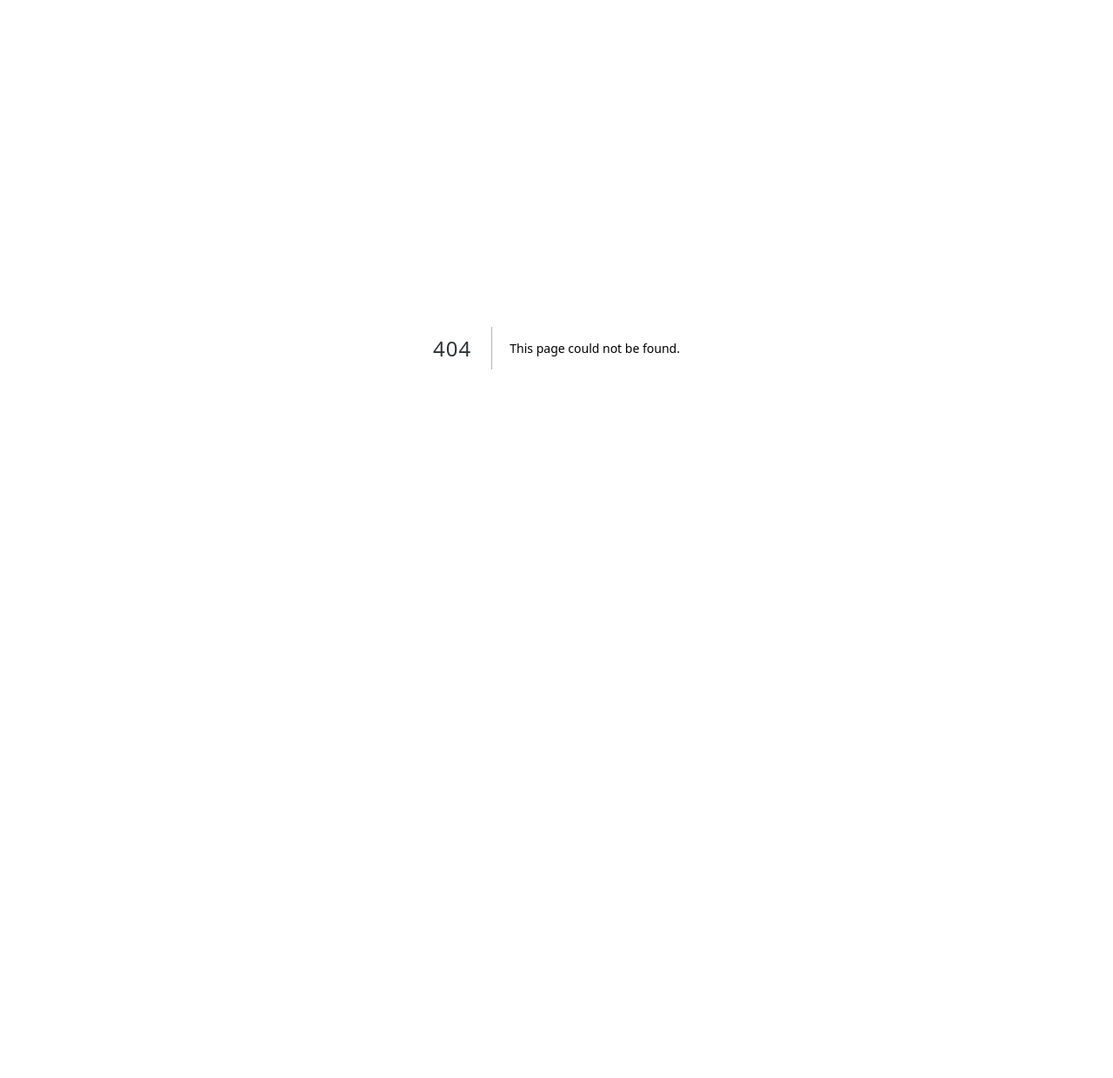
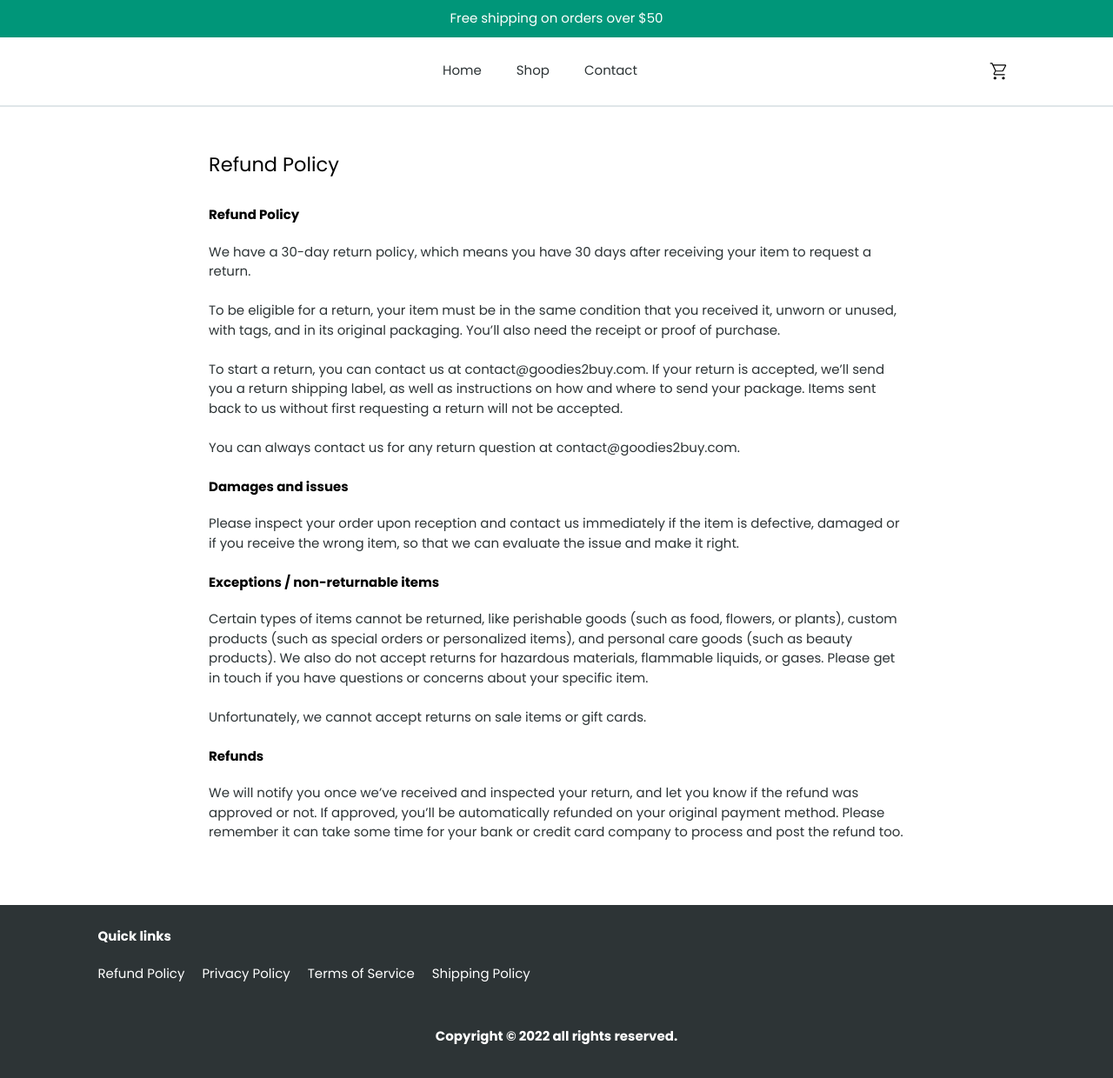
Before and after one commit to marwanzaky/next-ecommerce, a Next.js app: page /refund-policy in a window 1280 px wide. Before the commit this address had no page. Shown: the top 1240 px of the page at 87% size. Before the commit the page ends 800 px from the top, so only its background shows below. Built offline with nearby package versions, Linux system fonts and the light colour scheme.

Commit message:
PrivacyPolicy, refundPolicy, shippingPolicy, termsOfService pages

```diff
--- /dev/null
+++ b/app/privacy-policy/page.js
@@ -0,0 +1,8 @@
+import Layout from '@components/layout';
+import PrivacyPolicy from '@components/privacyPolicy';
+
+export default function Page() {
+    return <Layout title='Contact'>
+        <PrivacyPolicy />
+    </Layout>
+}
--- /dev/null
+++ b/app/refund-policy/page.js
@@ -0,0 +1,8 @@
+import Layout from '@components/layout';
+import RefundPolicy from '@components/refundPolicy';
+
+export default function Page() {
+    return <Layout title='Contact'>
+        <RefundPolicy />
+    </Layout>
+}
--- /dev/null
+++ b/app/shipping-policy/page.js
@@ -0,0 +1,8 @@
+import Layout from '@components/layout';
+import ShippingPolicy from '@components/shippingPolicy';
+
+export default function Page() {
+    return <Layout title='Contact'>
+        <ShippingPolicy />
+    </Layout>
+}
--- /dev/null
+++ b/app/terms-of-service/page.js
@@ -0,0 +1,8 @@
+import Layout from '@components/layout';
+import TermsOfService from '@components/termsOfService';
+
+export default function Page() {
+    return <Layout title='Contact'>
+        <TermsOfService />
+    </Layout>
+}
--- /dev/null
+++ b/components/privacyPolicy/index.js
@@ -0,0 +1,21 @@
+export default function PrivacyPolicy() {
+    return <section className='section-refund-policy'>
+        <div className='xl:container xl:mx-auto'>
+            <h2>Privacy Policy</h2>
+
+            <h4>Privacy Policy</h4>
+            <p>
+                This Privacy Policy describes how {process.env.NEXT_PUBLIC_WEBSITE} (the “Site” or “we”) collects, uses, and discloses your Personal Information when you visit or make a purchase from the Site.
+                <br />
+                <br />
+            </p>
+
+            <h4>Collecting Personal Information</h4>
+            <p>
+                When you visit the Site, we collect certain information about your device, your interaction with the Site, and information necessary to process your purchases. We may also collect additional information if you contact us for customer support. In this Privacy Policy, we refer to any information that can uniquely identify an individual (including the information below) as “Personal Information”. See the list below for more information about what Personal Information we collect and why.
+                <br />
+                <br />
+            </p>
+        </div>
+    </section>
+}
--- /dev/null
+++ b/components/refundPolicy/index.js
@@ -0,0 +1,47 @@
+export default function RefundPolicy() {
+    return <section className='section-refund-policy'>
+        <div className='xl:container xl:mx-auto'>
+            <h2>Refund Policy</h2>
+
+            <h4>Refund Policy</h4>
+            <p>
+                We have a 30-day return policy, which means you have 30 days after receiving your item to request a return.
+                <br />
+                <br />
+                To be eligible for a return, your item must be in the same condition that you received it, unworn or unused, with tags, and in its original packaging. You’ll also need the receipt or proof of purchase.
+                <br />
+                <br />
+                To start a return, you can contact us at contact@goodies2buy.com. If your return is accepted, we’ll send you a return shipping label, as well as instructions on how and where to send your package. Items sent back to us without first requesting a return will not be accepted.
+                <br />
+                <br />
+                You can always contact us for any return question at contact@goodies2buy.com.
+                <br />
+                <br />
+            </p>
+
+            <h4>Damages and issues</h4>
+            <p>
+                Please inspect your order upon reception and contact us immediately if the item is defective, damaged or if you receive the wrong item, so that we can evaluate the issue and make it right.
+                <br />
+                <br />
+            </p>
+
+            <h4>Exceptions / non-returnable items</h4>
+            <p>
+                Certain types of items cannot be returned, like perishable goods (such as food, flowers, or plants), custom products (such as special orders or personalized items), and personal care goods (such as beauty products). We also do not accept returns for hazardous materials, flammable liquids, or gases. Please get in touch if you have questions or concerns about your specific item.
+                <br />
+                <br />
+                Unfortunately, we cannot accept returns on sale items or gift cards.
+                <br />
+                <br />
+            </p>
+
+            <h4>Refunds</h4>
+            <p>
+                We will notify you once we’ve received and inspected your return, and let you know if the refund was approved or not. If approved, you’ll be automatically refunded on your original payment method. Please remember it can take some time for your bank or credit card company to process and post the refund too.
+                <br />
+                <br />
+            </p>
+        </div>
+    </section>
+}
--- /dev/null
+++ b/components/shippingPolicy/index.js
@@ -0,0 +1,46 @@
+export default function ShippingPolicy() {
+    return <section className='section-refund-policy'>
+        <div className='xl:container xl:mx-auto'>
+            <h2>Shipping Policy</h2>
+
+            <h4>Shipping policy</h4>
+            <p>
+                All orders are processed within 1 to 3 business days (excluding weekends and holidays) after receiving your order confirmation email. You will receive another notification when your order has shipped.
+                <br />
+                <br />
+                International Shipping
+                <br />
+                <br />
+                We offer international shipping to the following countries: United States, United Kingdom, Australia, Canada, Germany, France, Spain, United Arab Emirates, Indonesia, Russia.
+                <br />
+                <br />
+                Your order may be subject to import duties and taxes (including VAT), which are incurred once a shipment reaches your destination country.
+                <br />
+                <br />
+            </p>
+
+            <h4>How do I check the status of my order?</h4>
+            <p>
+                When your order has shipped, you will receive an email notification from us which will include a tracking number you can use to check its status. Please allow 48 hours for the tracking information to become available.
+                <br />
+                <br />
+                If you haven&apos;t received your order within 7-14 days of receiving your shipping confirmation email, please contact us at {process.env.NEXT_PUBLIC_CONTACT} with your name and order number, and we will look into it for you.
+                <br />
+                <br />
+            </p>
+
+            <h4>Refunds, returns, and exchanges</h4>
+            <p>
+                We accept returns up to 10 days after delivery, if the item is unused and in its original condition, and we will refund the full order amount minus the shipping costs for the return.
+                <br />
+                <br />
+                In the event that your order arrives damaged in any way, please email us as soon as possible at {process.env.NEXT_PUBLIC_CONTACT} with your order number and a photo of the item’s condition. We address these on a case-by-case basis but will try our best to work towards a satisfactory solution.
+                <br />
+                <br />
+                If you have any further questions, please don&apos;t hesitate to contact us at {process.env.NEXT_PUBLIC_CONTACT}.
+                <br />
+                <br />
+            </p>
+        </div>
+    </section>
+}
--- /dev/null
+++ b/components/termsOfService/index.js
@@ -0,0 +1,25 @@
+export default function TermsOfService() {
+    return <section className='section-refund-policy'>
+        <div className='xl:container xl:mx-auto'>
+            <h2>Terms of service</h2>
+            <h4>OVERVIEW</h4>
+            <p>
+                This website is operated by {process.env.NEXT_PUBLIC_NAME}. Throughout the site, the terms “we”, “us” and “our” refer to {process.env.NEXT_PUBLIC_NAME}. {process.env.NEXT_PUBLIC_NAME} offers this website, including all information, tools and services available from this site to you, the user, conditioned upon your acceptance of all terms, conditions, policies and notices stated here.
+                <br />
+                <br />
+                By visiting our site and/ or purchasing something from us, you engage in our “Service” and agree to be bound by the following terms and conditions (“Terms of Service”, “Terms”), including those additional terms and conditions and policies referenced herein and/or available by hyperlink. These Terms of Service apply to all users of the site, including without limitation users who are browsers, vendors, customers, merchants, and/ or contributors of content.
+                <br />
+                <br />
+                Please read these Terms of Service carefully before accessing or using our website. By accessing or using any part of the site, you agree to be bound by these Terms of Service. If you do not agree to all the terms and conditions of this agreement, then you may not access the website or use any services. If these Terms of Service are considered an offer, acceptance is expressly limited to these Terms of Service.
+                <br />
+                <br />
+                Any new features or tools which are added to the current store shall also be subject to the Terms of Service. You can review the most current version of the Terms of Service at any time on this page. We reserve the right to update, change or replace any part of these Terms of Service by posting updates and/or changes to our website. It is your responsibility to check this page periodically for changes. Your continued use of or access to the website following the posting of any changes constitutes acceptance of those changes.
+                <br />
+                <br />
+                Our store is hosted on Shopify Inc. They provide us with the online e-commerce platform that allows us to sell our products and services to you.
+                <br />
+                <br />
+            </p>
+        </div>
+    </section>
+}
```
